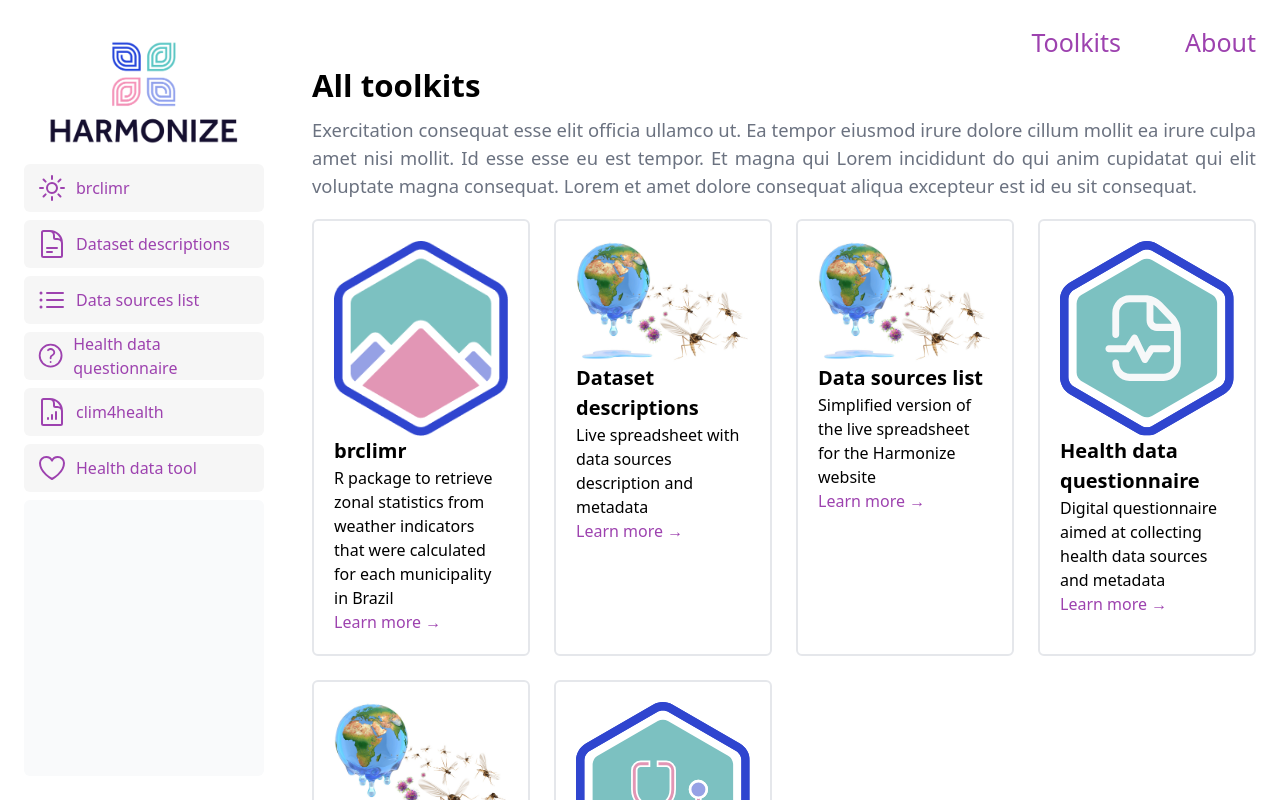
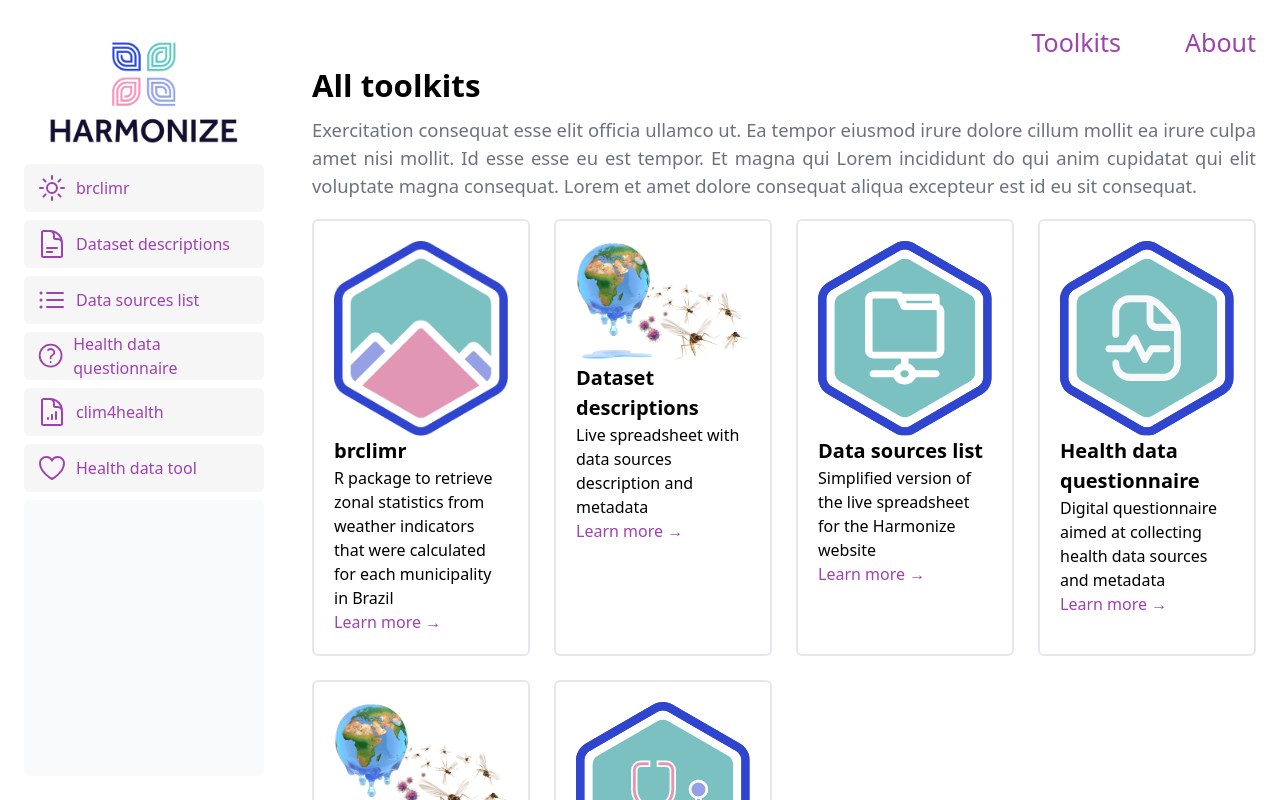
Before and after one commit to harmonize-tools/harmonize-tools.github.io, a Next.js app: page / in a window 1280 px wide. Shown: the top 800 px of the page. Built offline with nearby package versions, Linux system fonts and the light colour scheme.

Commit message:
Update page.tsx
added icon for data source list

```diff
--- a/app/page.tsx
+++ b/app/page.tsx
@@ -20,7 +20,7 @@
     name: 'Data sources list',
     description:
       'Simplified version of the live spreadsheet for the Harmonize website',
-    src: './cards/insects.jpg',
+    src: './cards/data_source_list.svg',
     link: 'data-sources-list',
   },
   {
```
